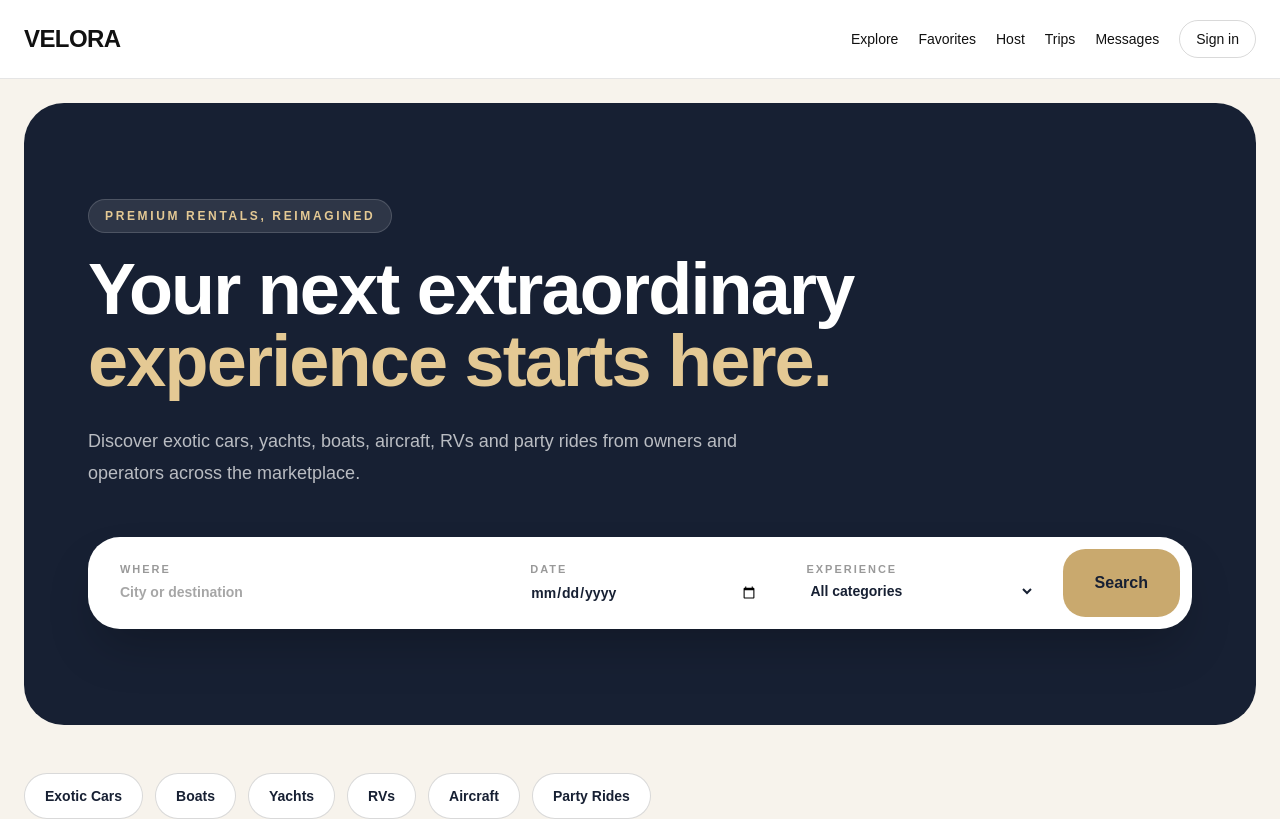
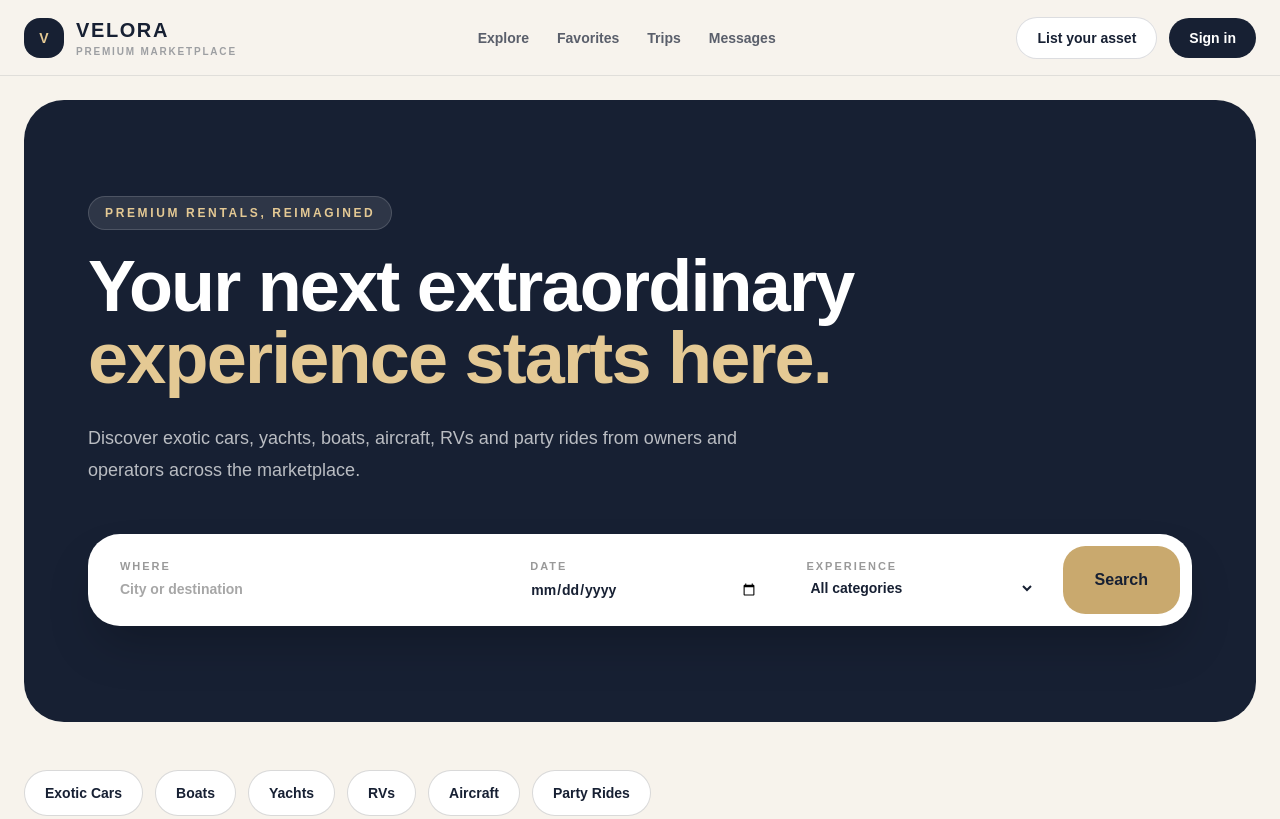
Before and after one commit to stacknaya/velora-marketplace, a Next.js app: page / in a window 1280 px wide. Shown: the top 819 px of the page. Built offline with nearby package versions, Linux system fonts and the light colour scheme; no server answers; the database is empty.

Commit message:
Redesign Velora premium header

```diff
--- a/components/Header.tsx
+++ b/components/Header.tsx
@@ -6,26 +6,69 @@ export default async function Header() {
   const user = await getCurrentUser();
 
   return (
-    <header className="border-b border-black/10 bg-white">
-      <div className="mx-auto flex max-w-7xl items-center justify-between px-6 py-5">
-        <Link href="/" className="text-2xl font-black tracking-tight">VELORA</Link>
-        <nav className="flex items-center gap-5 text-sm font-medium">
-          <Link href="/explore">Explore</Link>
-          <Link href="/favorites">Favorites</Link>
-          <Link href="/host/dashboard">Host</Link>
-          <Link href="/trips">Trips</Link>
-          <Link href="/messages">Messages</Link>
+    <header className="sticky top-0 z-50 border-b border-[#172033]/10 bg-[#f7f3ec]/95 backdrop-blur">
+      <div className="mx-auto flex max-w-7xl items-center justify-between px-6 py-4">
+        <Link href="/" className="flex items-center gap-3">
+          <div className="flex h-10 w-10 items-center justify-center rounded-2xl bg-[#172033] text-sm font-black text-[#e4c994]">
+            V
+          </div>
+          <div>
+            <div className="text-xl font-black tracking-[0.08em] text-[#172033]">
+              VELORA
+            </div>
+            <div className="hidden text-[10px] font-bold uppercase tracking-[0.18em] text-[#172033]/40 sm:block">
+              Premium marketplace
+            </div>
+          </div>
+        </Link>
+
+        <nav className="hidden items-center gap-7 text-sm font-semibold text-[#172033]/70 lg:flex">
+          <Link href="/explore" className="transition hover:text-[#172033]">
+            Explore
+          </Link>
+          <Link href="/favorites" className="transition hover:text-[#172033]">
+            Favorites
+          </Link>
+          <Link href="/trips" className="transition hover:text-[#172033]">
+            Trips
+          </Link>
+          <Link href="/messages" className="transition hover:text-[#172033]">
+            Messages
+          </Link>
+        </nav>
+
+        <div className="flex items-center gap-3">
+          <Link
+            href="/host/listings/new"
+            className="hidden rounded-full border border-[#172033]/15 bg-white px-5 py-2.5 text-sm font-bold text-[#172033] transition hover:border-[#172033]/30 md:inline-flex"
+          >
+            List your asset
+          </Link>
+
           {user ? (
             <>
-              <span className="hidden text-black/50 md:inline">Hi, {user.name.split(" ")[0]}</span>
+              <Link
+                href="/host/dashboard"
+                className="hidden text-sm font-bold text-[#172033]/65 sm:inline"
+              >
+                Hi, {user.name.split(" ")[0]}
+              </Link>
+
               <form action={signOut}>
-                <button className="rounded-full border border-black/15 px-4 py-2">Sign out</button>
+                <button className="rounded-full bg-[#172033] px-5 py-2.5 text-sm font-bold text-white transition hover:opacity-90">
+                  Sign out
+                </button>
               </form>
             </>
           ) : (
-            <Link href="/sign-in" className="rounded-full border border-black/15 px-4 py-2">Sign in</Link>
+            <Link
+              href="/sign-in"
+              className="rounded-full bg-[#172033] px-5 py-2.5 text-sm font-bold text-white transition hover:opacity-90"
+            >
+              Sign in
+            </Link>
           )}
-        </nav>
+        </div>
       </div>
     </header>
   );
```
